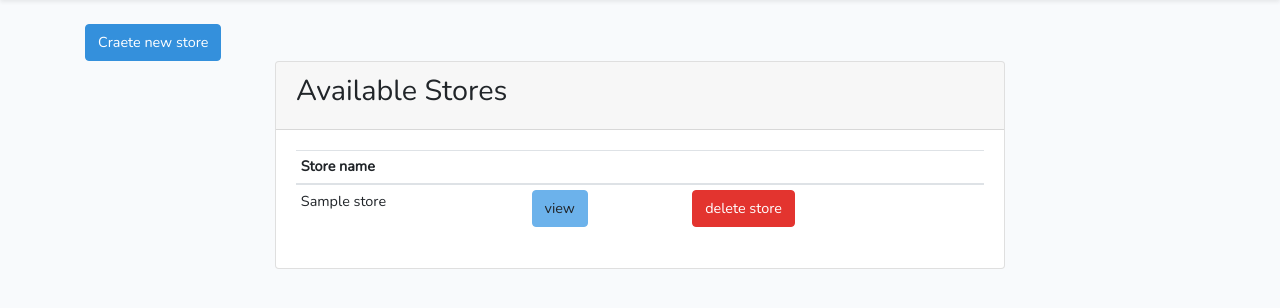
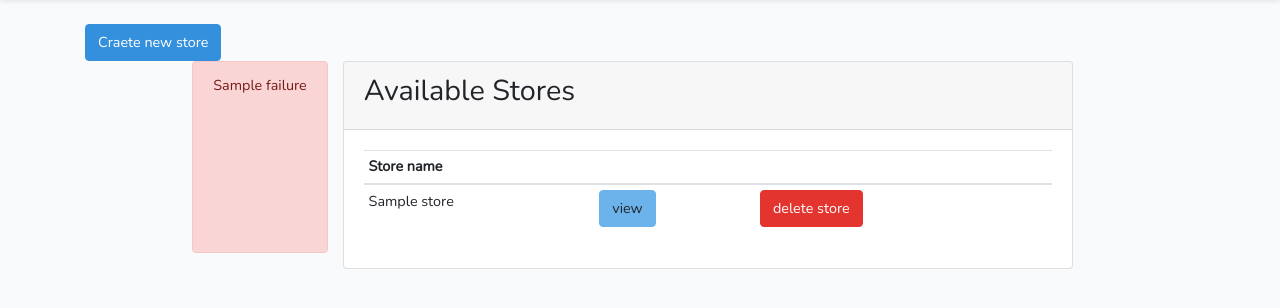
Before and after one commit to SalmaMeniawy/E-Commerce-Application-with-Laravel, a Laravel app: template resources/views/admin/store/index_store.blade.php in a window 1280 px wide. Shown: the part 55-363 px from the top of the page. Run offline with Laravel 8, Linux system fonts and the light colour scheme; the template is opened without the code that fills it: most values are stand-ins (such as "Sample title", 1, 10 or a date in 2020); style sheets or scripts are compiled from the project's sources.

Commit message:
try to add changes when get empty data from database in index function and views

```diff
--- a/resources/views/admin/store/index_store.blade.php
+++ b/resources/views/admin/store/index_store.blade.php
@@ -3,11 +3,17 @@
 <div class="container">
    <a href="{{action('StoreController@create')}}"class="btn btn-primary">Craete new store</a>
          <div class="row justify-content-center">
+             @if(isset($failure))
+                  <div class="alert alert-danger" role="alert">
+                      {{$failure}}
+                    </div>
+             @endif
             <div class="col-md-8">
              <div class="card">
+                 @if($stores)
                  <div class="card-header"><h2>Available Stores</h2></div>
                   <div class="card-body">
-                      @if(isset($stores))
+
                       <table class="table table-sm">
                           <thead>
                             <tr>
@@ -15,7 +21,6 @@
                             <th></th>
                             <th></th>
                             <th></th>
-
                             </tr>
                           </thead>
                             <tbody>
@@ -33,18 +38,19 @@
                                             @csrf
                                             @method('DELETE')
                                      <button type="submit" class="btn btn-danger">delete store</button>
-                                          </form>
 
+                                 </form>
                                     </td>
 
                                 </tr>
                                 @endforeach
                           </tbody>
                       </table>
-                      @endif
                  </div>
+                 @endif
                 </div>
              </div>
+
     </div>
 </div>
 
```
Also changed, not shown: app/Http/Controllers/StoreController.php (+7 -1 lines).
